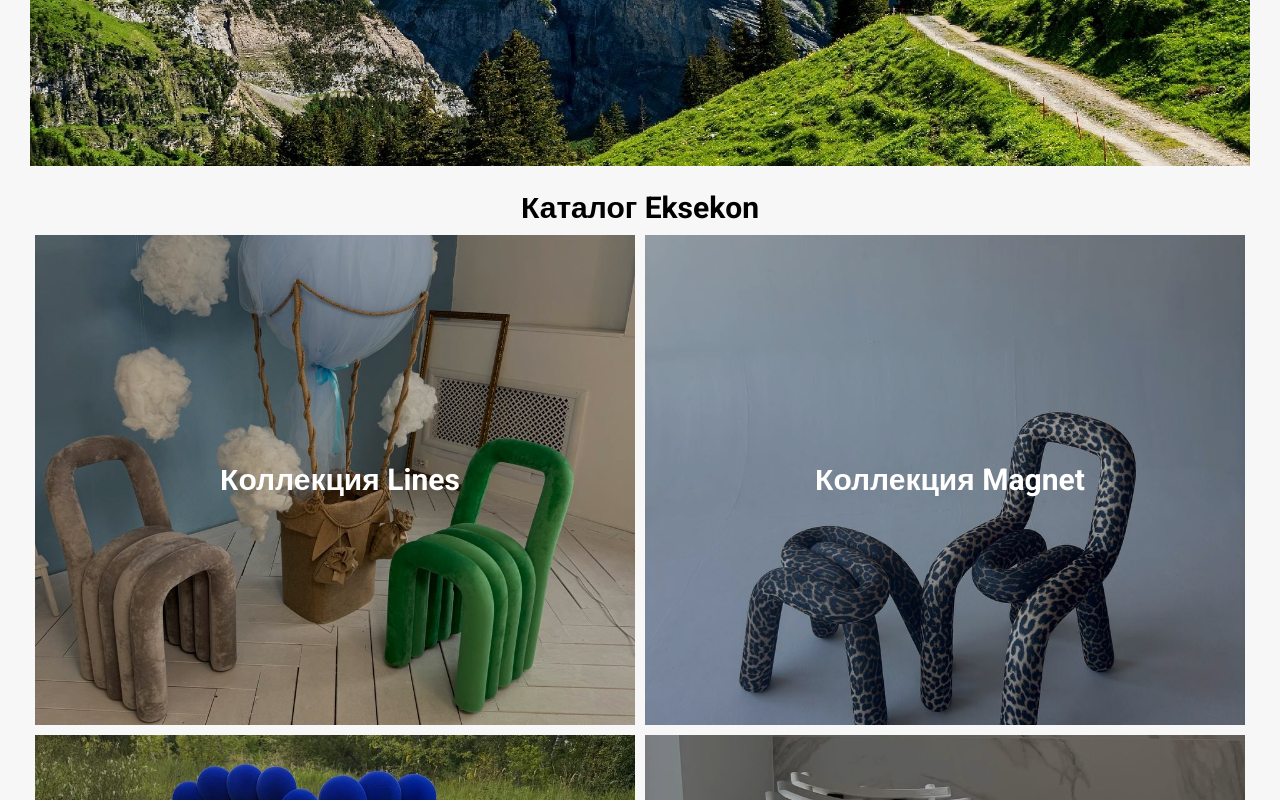
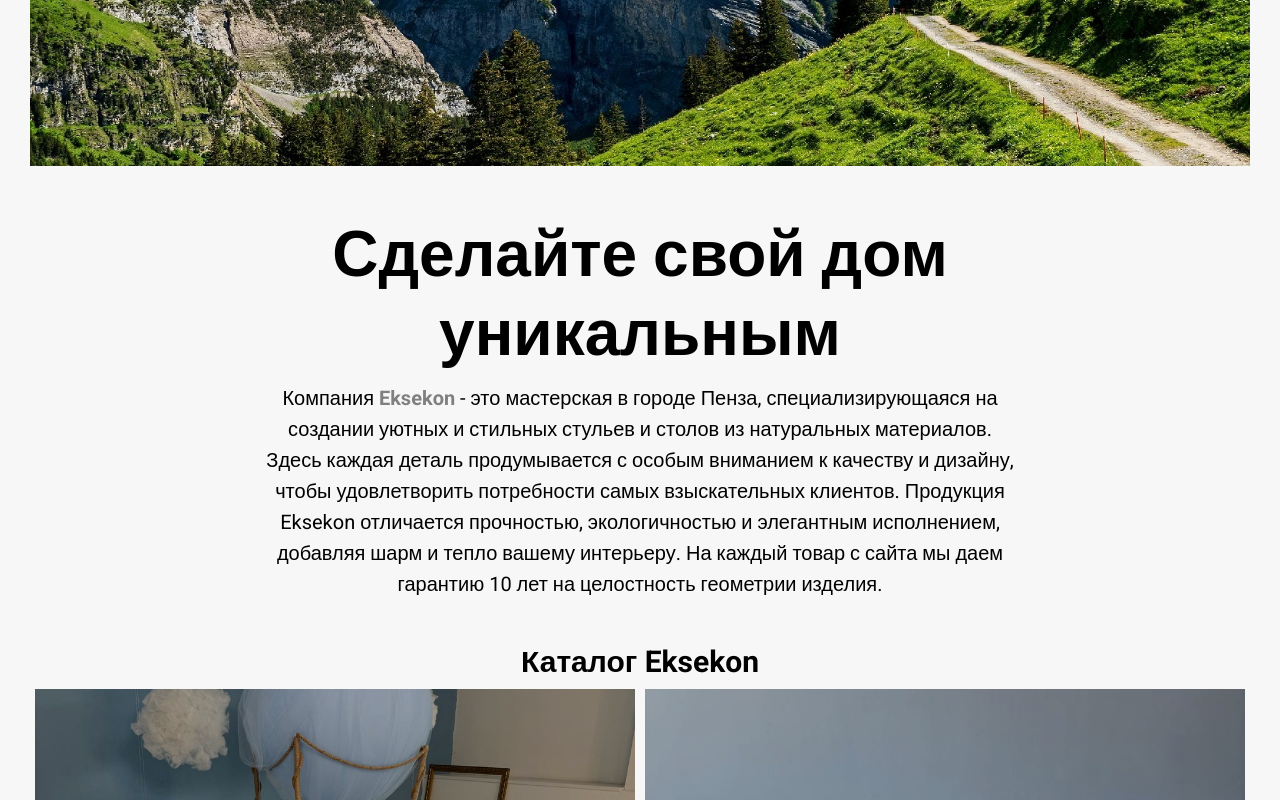
Before and after one commit to leonraz58/eksekon, a React app: page / in a window 1280 px wide. Shown: the part 499-1299 px from the top of the page. Built offline with nearby package versions, Linux system fonts and the light colour scheme; a web font is replaced by a local one.

Commit message:
add About

```diff
--- /dev/null
+++ b/src/layout/main/about/about.module.scss
@@ -0,0 +1,42 @@
+.wrapper {
+  display: flex;
+  flex-direction: column;
+  justify-content: center;
+  align-items: center;
+  gap: 10px;
+  max-width: 760px;
+  margin: 50px auto;
+  text-align: center;
+
+  @media screen and (max-width: 1200px) {
+      max-width: 600px;
+  }
+}
+
+.title {
+  font-size: 64px;
+  line-height: 1.23;
+  @media screen and (max-width: 1200px) {
+    font-size: 60px;
+  }
+  @media screen and (max-width: 768px) {
+    font-size: 30px;
+  }
+}
+
+.text {
+  font-size: 20px;
+  line-height: 1.55;
+
+  @media screen and (max-width: 1200px) {
+    font-size: 18px;
+  }
+  @media screen and (max-width: 768px) {
+    font-size: 16px;
+  }
+
+  .eksekon {
+    font-weight: 600;
+    color: grey;
+  }
+}
--- /dev/null
+++ b/src/layout/main/about/about.tsx
@@ -0,0 +1,18 @@
+import React from 'react';
+import s from './about.module.scss'
+
+export const About = () => {
+    return (
+        <div className={s.wrapper}>
+            <h2 className={s.title}>Сделайте свой дом уникальным</h2>
+            <p className={s.text}>
+                Компания <span className={s.eksekon}>Eksekon</span> - это мастерская в городе Пенза, специализирующаяся на создании уютных и стильных
+                стульев и столов из натуральных материалов. Здесь каждая деталь продумывается с особым вниманием к
+                качеству и дизайну, чтобы удовлетворить потребности самых взыскательных клиентов. Продукция Eksekon
+                отличается прочностью, экологичностью и элегантным исполнением, добавляя шарм и тепло вашему интерьеру.
+                На каждый товар с сайта мы даем гарантию 10 лет на целостность геометрии изделия.
+            </p>
+        </div>
+
+    )
+};
--- a/src/layout/main/main.tsx
+++ b/src/layout/main/main.tsx
@@ -11,6 +11,7 @@ import lines from './images/lines.jpg'
 import magnet from './images/magnet.jpg'
 import molecula from './images/molecula.jpg'
 import alfa from './images/alfa.jpg'
+import {About} from "./about/about";
 
 export const Main = () => {
 
@@ -31,6 +32,7 @@ export const Main = () => {
                 {/*                  images={[imageSlider, imageSlider2, imageSlider, imageSlider2]}/>*/}
                 {/*    </div>*/}
                 {/*</div>*/}
+                <About/>
                 <h2 className={s.title}>Каталог Eksekon</h2>
                 <div style={{
                     display: "flex",
```
